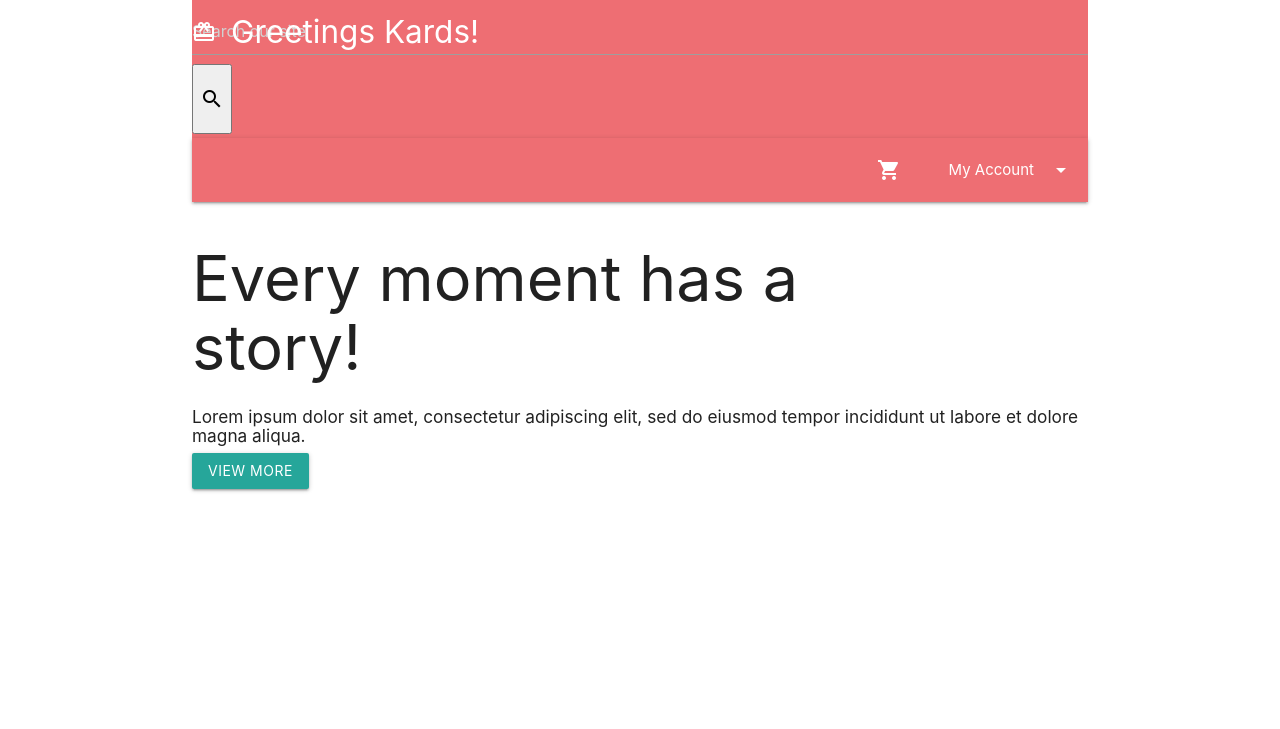
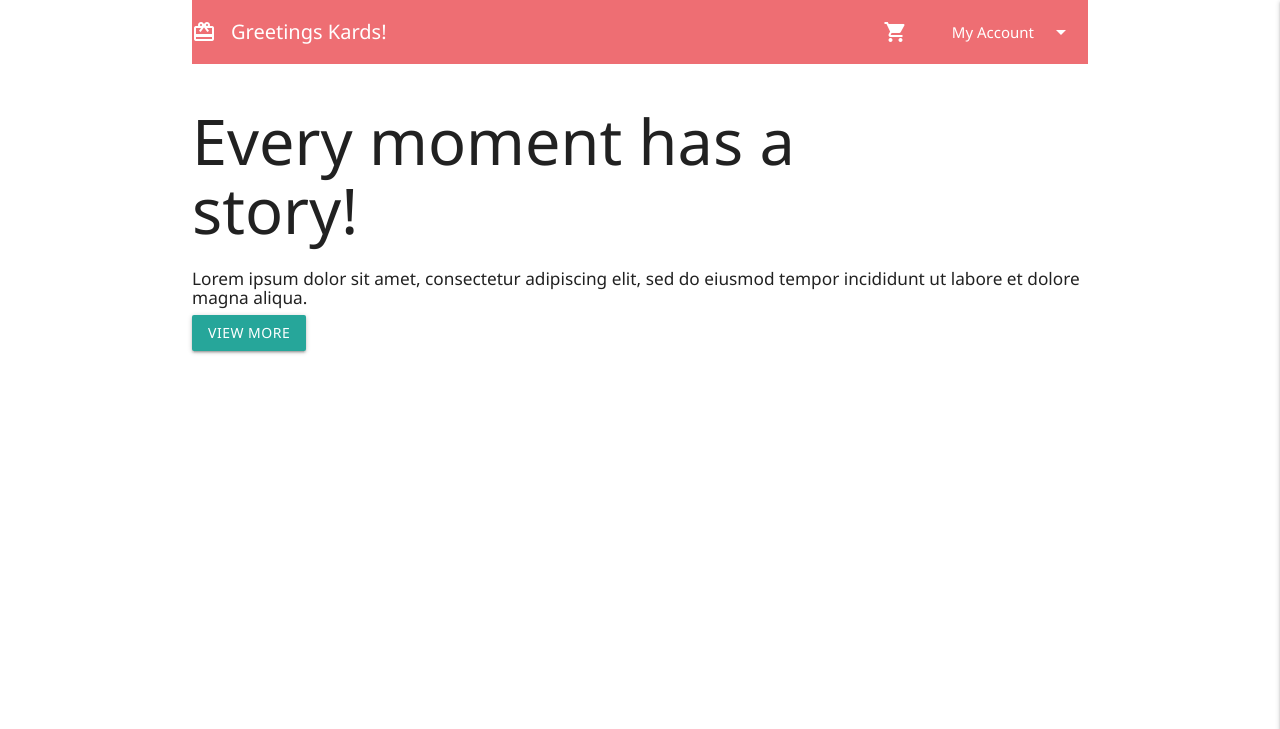
Before and after one commit to pacotools/greetingscards, a Django app: page / in a window 1280 px wide. Shown: the top 729 px of the page. Run offline with Django 3.2, Linux system fonts and the light colour scheme.

Commit message:
updated homepage header and CSS

```diff
--- a/greetings_kards/settings.py
+++ b/greetings_kards/settings.py
@@ -155,3 +155,8 @@ USE_TZ = True
 # https://docs.djangoproject.com/en/3.1/howto/static-files/
 
 STATIC_URL = '/static/'
+
+# Added for e-commerce project
+STATICFILES_DIRS = (os.path.join(BASE_DIR, 'static'),)
+MEDIA_URL = '/media/'
+MEDIA_ROOT = os.path.join(BASE_DIR, 'media')
--- a/greetings_kards/urls.py
+++ b/greetings_kards/urls.py
@@ -15,9 +15,11 @@ Including another URLconf
 """
 from django.contrib import admin
 from django.urls import path, include
+from django.conf import settings
+from django.conf.urls.static import static
 
 urlpatterns = [
     path('admin/', admin.site.urls),
     path('accounts/', include('allauth.urls')),
     path('', include('apphome.urls')),
-]
+] + static(settings.MEDIA_URL, document_root=settings.MEDIA_ROOT)
--- /dev/null
+++ b/static/css/style.css
@@ -0,0 +1,161 @@
+@import url('https://fonts.googleapis.com/css2?family=Noto+Sans&display=swap');
+body {
+    /*background: url('/media/archivo.jpg') no-repeat center center fixed;
+    background-size: cover;
+    height: calc(100vh - 164px);*/
+
+    /*background: transparent linear-gradient(104deg, #2A2D44 0%, #242636 100%) 0% 0% no-repeat padding-box;
+    opacity: 1;
+    color: #C4C4C4;*/
+    font-family: 'Noto Sans', sans-serif;
+}
+
+
+
+#select_country, #select_station { display: none; }
+
+a.brand-logo {
+    font-size: 20px;
+    /*color: #C4C4C4;
+    text-shadow: 0px 3px 6px #000000;
+    opacity: 1;
+    backdrop-filter: blur(50px);
+    -webkit-backdrop-filter: blur(50px);*/
+}
+
+.flashes h4 { line-height: 2; }
+
+.collapsible, .collapsible-header, .collapsible-body { border: none; }
+
+button i.material-icons {
+    font-size: 20px;
+    /*color: #51535F;*/
+}
+
+div.input-field.col.s12.m6 { margin: 0; }
+
+select#country_name.browser-default.validate {
+    border: none;
+    padding: 0;
+    margin: 0;
+    width: 50%;
+    color: #6A726B;
+    text-shadow: 3px 3px 9px #24E61C33;
+    opacity: 1;
+}
+
+select#station_id.browser-default.validate {
+    border: none;
+    padding: 0;
+    margin: 0;
+    color: #C5E3C8;
+    text-shadow: 3px 3px 9px #24E61C33;
+    opacity: 1;
+}
+
+.panelDataRS {
+    display: flex;
+    flex-direction: column;
+    flex-wrap: nowrap;
+    justify-content: center;
+    margin: 15px;
+    padding: 15px;
+    border-radius: 5px;
+}
+
+.panelDataRS p {
+    margin: 0;
+}
+
+.panelUpRS,
+.panelDownRS {
+    padding: 2px;
+    font-size: 12px;
+    display: flex;
+    flex-direction: row;
+    justify-content: space-between;
+    align-content: center;
+    color: #6A726B;
+    text-shadow: 3px 3px 9px #24E61C33;
+    opacity: 1;
+}
+
+#radioControls {
+    margin-bottom: 20px;
+    display: flex;
+    flex-direction: row;
+    justify-content: center;
+    text-align: center;
+    /*color: #E17369;*/
+}
+
+/* Panel elements css definitions */
+
+.faviconRS {
+    display: flex;
+    justify-content: center;
+}
+
+.infoNameRS {
+    padding: 5px;
+    font-size: 24px;
+}
+
+/* Generic css objects definitions */
+
+.card {
+    margin: 10px;
+    padding: 10px;
+    background: transparent linear-gradient(93deg, #1D1E2C 0%, #1C1D28 100%) 0% 0% no-repeat padding-box;
+    box-shadow: -5px -5px 10px #353644;
+    border: 1px solid #00000000;
+    border-radius: 20px;
+    opacity: 1;
+}
+
+button {
+    cursor: pointer;
+    margin: 5px;
+    width: 40px;
+    height: 40px;
+    border-radius: 50px;
+    /*background: #1C1D2B 0% 0% no-repeat padding-box;
+    box-shadow: -2px -2px 5px #353644;
+    border: 1px solid #00000000;
+    opacity: 1;*/
+}
+
+.favorite-header {
+    background: transparent linear-gradient(91deg, #1D1E2C 0%, #1C1D28 100%) 0% 0% no-repeat padding-box;
+    box-shadow: -5px -5px 10px #353644;
+    border: 1px solid #00000000;
+    border-radius: 13px;
+    opacity: 1;
+    display: flex;
+    justify-content: space-between;
+}
+.favorite-buttons {
+    display: flex;
+    justify-content: center;
+    text-align: center;
+}
+
+/* slightly larger container on xl screens
+@media (min-width: 1200px) {
+    .container {
+        max-width: 80%;
+    }
+}
+ fixed top navbar only on medium and up
+@media (min-width: 992px) {
+    .fixed-top-desktop-only {
+        position: fixed;
+        top: 0;
+        right: 0;
+        left: 0;
+        z-index: 1030;
+    }
+    .header-container {
+        padding-top: 164px;
+    }
+}*/
--- /dev/null
+++ b/static/js/script.js
@@ -0,0 +1,6 @@
+$(document).ready(function(){
+    $(".sidenav").sidenav({edge: "right"});
+    $(".dropdown-trigger").dropdown();
+    $('.collapsible').collapsible();
+    $('select').formSelect();
+});
--- a/templates/base.html
+++ b/templates/base.html
@@ -1,7 +1,7 @@
 {% load static %}
 
 <!DOCTYPE html>
-<html lang="en">
+<html lang="en" xmlns="http://www.w3.org/1999/html">
 <head>
     {% block meta %}
         <meta charset="UTF-8">
@@ -12,44 +12,26 @@
     {% endblock %}
 
     {% block corecss %}
-        <link rel="stylesheet" href="https://cdnjs.cloudflare.com/ajax/libs/font-awesome/5.15.1/css/all.min.css"
-              integrity="sha512-+4zCK9k+qNFUR5X+cKL9EIR+ZOhtIloNl9GIKS57V1MyNsYpYcUrUeQc9vNfzsWfV28IaLL3i96P9sdNyeRssA=="
-              crossorigin="anonymous" type="text/css">
         <link rel="stylesheet" href="https://cdnjs.cloudflare.com/ajax/libs/materialize/1.0.0/css/materialize.min.css"
               type="text/css">
+        <link href="https://fonts.googleapis.com/icon?family=Material+Icons" rel="stylesheet">
+        <link rel="stylesheet" href="{% static 'css/style.css' %}">
     {% endblock %}
 
     {% block extra_css %}
     {% endblock %}
 
-    <link href="https://fonts.googleapis.com/icon?family=Material+Icons" rel="stylesheet">
+    {% block corejs %}
+    {% endblock %}
+
+    {% block extra_js %}
+    {% endblock %}
 
     <title>Greetings Kards {% block extra_title %}{% endblock %}</title>
 </head>
 <body>
 <div class="container">
     <header>
-        <nav class="nav-extended z-depth-0">
-            <div class="nav-wrapper">
-                <a href="{% url 'apphome' %}" class="brand-logo">
-                    <i class="material-icons">card_giftcard</i>Greetings Kards!
-                </a>
-                <div>
-                    <form method="GET" action="">
-                        <div>
-                            <input type="text" name="q" placeholder="Search our site">
-                            <div>
-                                <button type="submit">
-                                    <i class="material-icons">search</i>
-                                </button>
-                            </div>
-                        </div>
-                    </form>
-                </div>
-                <div>
-                    <a href="#" data-target="mobile-demo" class="sidenav-trigger right">
-                        <i class="material-icons">menu</i></a>
-                    <!-- Dropdown Structure -->
         <ul id="dropdown1" class="dropdown-content">
             {% if request.user.is_authenticated %}
                 {% if request.user.is_superuser %}
@@ -63,12 +45,23 @@
                 <li><a href="#!">Sign In</a></li>
             {% endif %}
         </ul>
-                    <nav>
+        <nav class="nav-extended z-depth-0">
             <div class="nav-wrapper">
+                <a href="{% url 'apphome' %}" class="brand-logo">
+                    <i class="material-icons">card_giftcard</i>Greetings Kards!
+                </a>
+                <!--<form>
+                    <div class="input-field">
+                        <input id="search" type="search" required name="q" placeholder="Search our site">
+                        <label class="label-icon" for="search"><i class="material-icons">search</i></label>
+                        <i class=""material-icons>close</i>
+                    </div>
+                </form>-->
+                <a href="#" data-target="mobile-demo" class="sidenav-trigger right"><i class="material-icons">menu</i></a>
+                <!-- Dropdown Structure -->
                 <ul class="right hide-on-med-and-down">
                     <li>
-                                    <a class="{% if grand_total %}text-info{% else %}text-black{% endif %} nav-link"
-                                       href="">
+                        <a class="{% if grand_total %}text-info{% else %}text-black{% endif %} nav-link" href="">
                             <div>
                                 <div><i class="material-icons">local_grocery_store</i></div>
                                 <p>
@@ -79,12 +72,11 @@
                                     {% endif %}
                                 </p>
                             </div>
-                                    </a></li>
+                        </a>
+                    </li>
                     <!-- Dropdown Trigger -->
                     <li><a class="dropdown-trigger" href="#!" data-target="dropdown1">My Account<i class="material-icons right">arrow_drop_down</i></a></li>
                 </ul>
-                        </div>
-                    </nav>
             </div>
         </nav>
         <ul class="sidenav" id="mobile-demo">
@@ -118,9 +110,7 @@
     <script src="http://code.jquery.com/jquery-3.5.1.min.js"
             integrity="sha256-9/aliU8dGd2tb6OSsuzixeV4y/faTqgFtohetphbbj0=" crossorigin="anonymous"></script>
     <script src="https://cdnjs.cloudflare.com/ajax/libs/materialize/1.0.0/js/materialize.min.js"></script>
-{% endblock %}
-
-{% block extra_js %}
+    <script src="{% static 'js/script.js' %}" type="text/javascript"></script>
 {% endblock %}
 
 </body>
```
Lines whose indentation alone changed are shown as unchanged.
